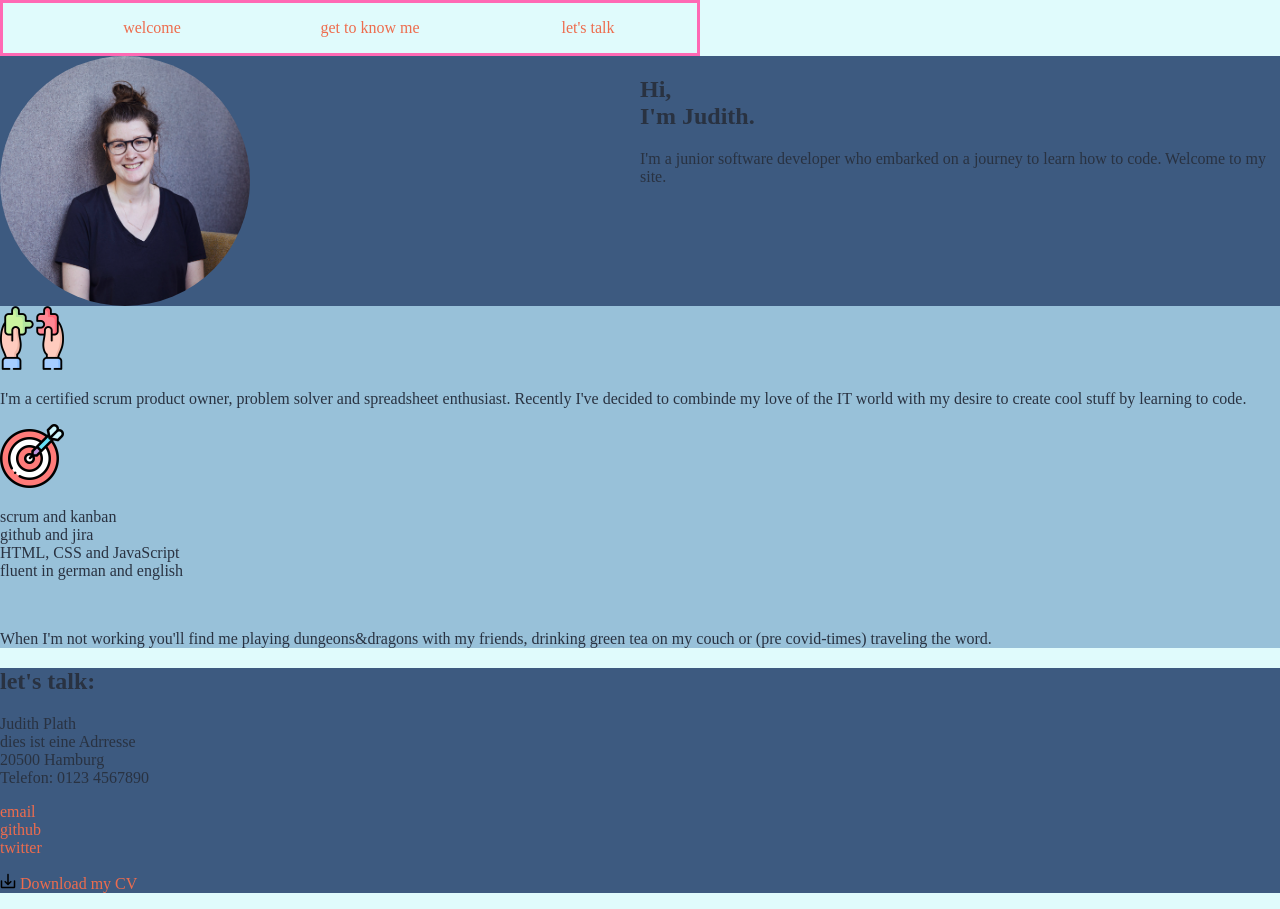
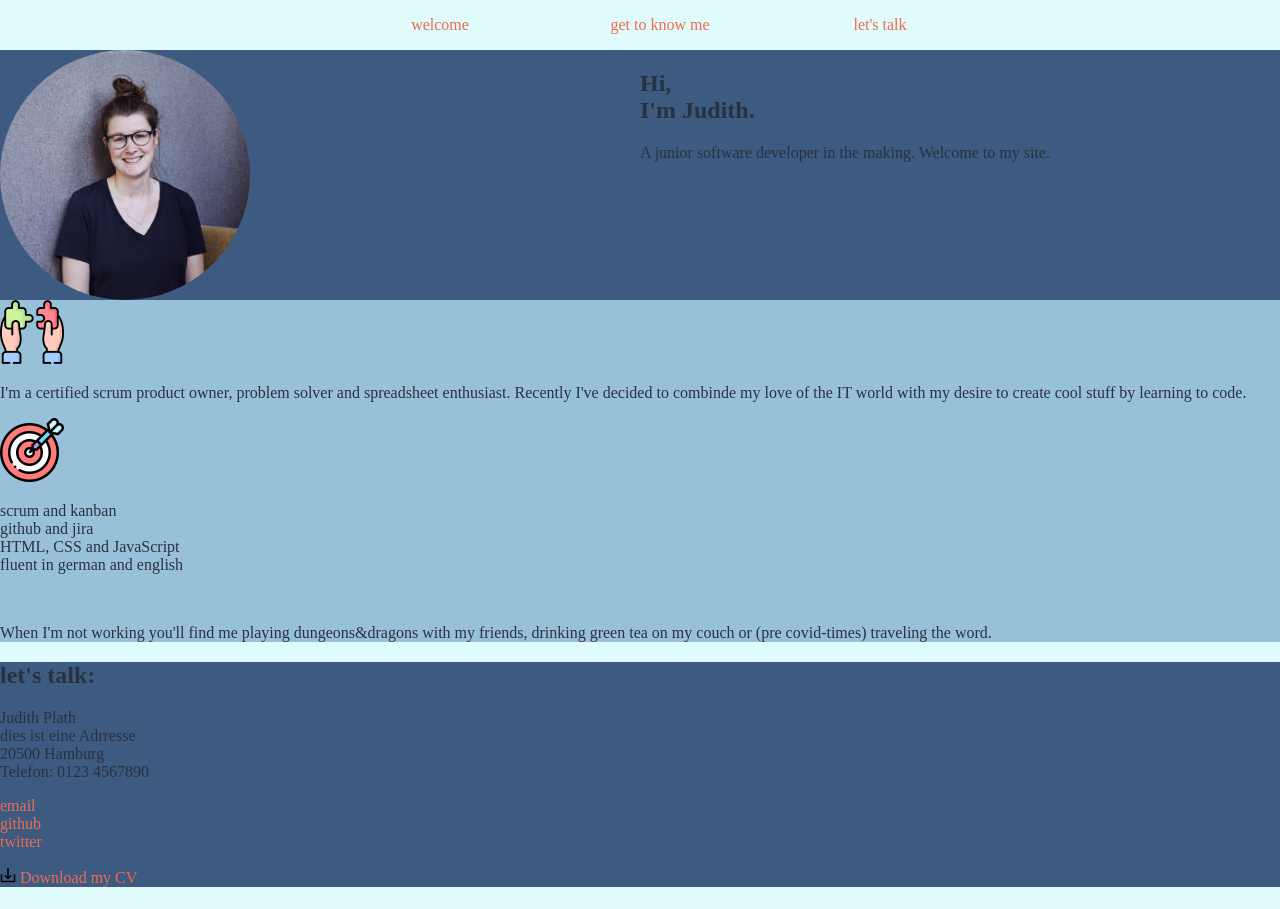
Before and after one commit to jujuzitroni/html-portfolio, a plain HTML site: page index.html in a window 1280 px wide. Drawn offline with Linux system fonts and the light colour scheme.

Commit message:
fix nav position and add body grid

```diff
--- a/index.html
+++ b/index.html
@@ -33,10 +33,7 @@
             Hi, <br />
             I'm Judith.
           </h1>
-          <p>
-            I'm a junior software developer who embarked on a journey to learn
-            how to code. Welcome to my site.
-          </p>
+          <p>A junior software developer in the making. Welcome to my site.</p>
         </div>
       </section>
       <section class="about">
@@ -74,11 +71,12 @@
           <a href="">twitter</a><br />
         </p>
         <p>
-          <img class="download-icon" src="assets/download.png" alt="" />
-          <a href="">Download my CV</a>
+          <a href=""
+            ><img class="download-icon" src="assets/download.png" alt="" />
+            Download my CV</a
+          >
         </p>
       </section>
     </main>
-    <footer></footer>
   </body>
 </html>
--- a/styles.css
+++ b/styles.css
@@ -5,6 +5,9 @@
 }
 
 body {
+  display: grid;
+  grid-template-columns: repeat(3, 1fr);
+  grid-template-rows: auto-fit 1fr;
   background-color: #e0fbfc;
   color: #293241;
   margin: 0;
@@ -19,11 +22,19 @@ a:hover {
   text-decoration: underline;
 }
 
+header {
+  grid-column-start: 2;
+  grid-row-start: 1;
+}
+
+main {
+  grid-column-start: 1;
+  grid-column-end: 4;
+  grid-row-start: 2;
+}
+
 nav {
   width: 700px;
-  align-content: center;
-  border: hotpink;
-  border-style: solid;
 }
 
 ul {
```
